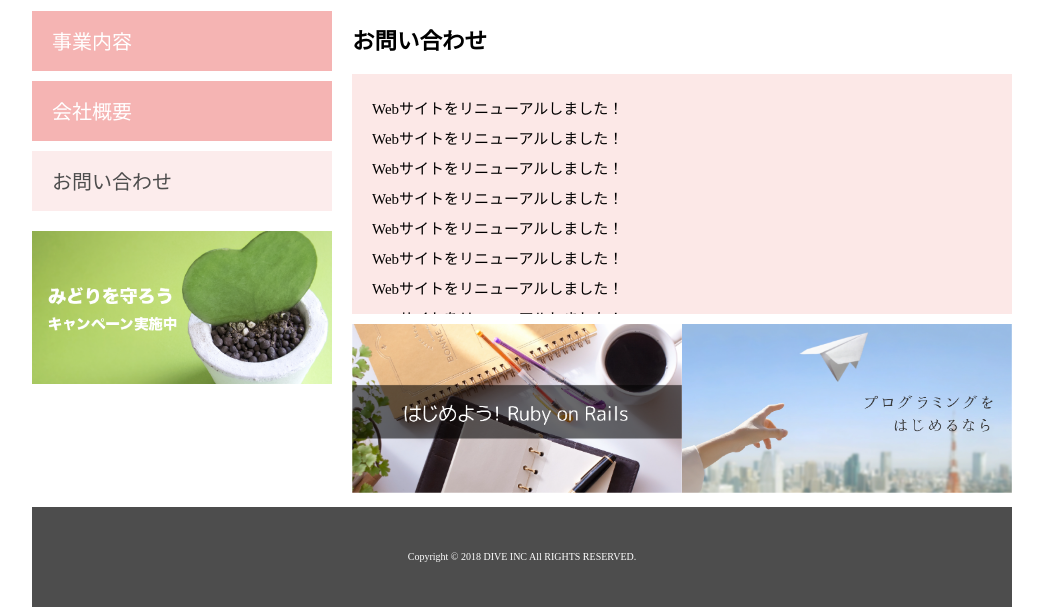
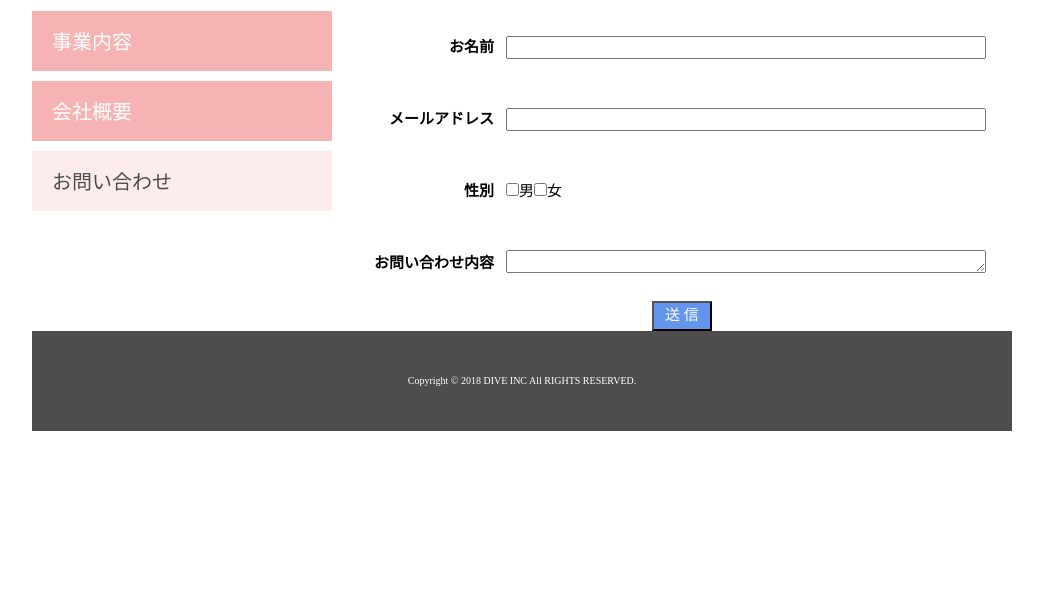
Before and after one commit to katkic/html_scc_task1, a plain HTML site: page contact.html in a window 1280 px wide. Shown: the part 787-1394 px from the top of the page, without its empty margins (118-1161 px from the left). After the commit the page ends 1218 px from the top, so only its background shows below. Drawn offline with Linux system fonts and the light colour scheme.

Commit message:
contact.htmlにformを追加

```diff
--- a/contact.html
+++ b/contact.html
@@ -33,38 +33,32 @@
             <li><a href="company.html">会社概要</a></li>
             <li class="point"><a href="contact.html">お問い合わせ</a></li>
           </ul>
-
-        <p class="banner">
-          <a href="#">
-            <img src="./images/banner.png" alt="バナー画像1">
-          </a>
-        </p><!-- /.banner -->
       </aside><!-- /.side_menu -->
 
       <article class="content">
-        <h2>お問い合わせ</h2>
-        <div class="news">
-          <ul>
-            <li>Webサイトをリニューアルしました！</li>
-            <li>Webサイトをリニューアルしました！</li>
-            <li>Webサイトをリニューアルしました！</li>
-            <li>Webサイトをリニューアルしました！</li>
-            <li>Webサイトをリニューアルしました！</li>
-            <li>Webサイトをリニューアルしました！</li>
-            <li>Webサイトをリニューアルしました！</li>
-            <li>Webサイトをリニューアルしました！</li>
-            <li>Webサイトをリニューアルしました！</li>
-            <li>Webサイトをリニューアルしました！</li>
-          </ul>
-        </div><!-- /.news -->
-        <div class="article_banner_area">
-          <p>
-            <a href="#"><img src="./images/banner02.png" alt="バナー画像2"></a>
-          </p>
-          <p>
-            <a href="#"><img src="./images/banner03.png" alt="バナー画像3"></a>
-          </p>
-        </div><!-- /.article_banner_area -->
+        <form action="">
+          <table class="contact">
+            <tr>
+              <th>お名前</th>
+              <td><input type="text" class="input_width"></td>
+            </tr>
+            <tr>
+              <th>メールアドレス</th>
+              <td><input type="email" class="input_width"></td>
+            </tr>
+            <tr>
+              <th>性別</th>
+              <td><input type="checkbox">男<input type="checkbox">女</td>
+            </tr>
+            <tr>
+              <th>お問い合わせ内容</th>
+              <td><textarea rows="1" class="input_width"></textarea>
+            </tr>
+          </table>
+          <div class="btn_center">
+            <input type="submit" value="送 信" class="sub_button">
+          </div><!-- /.btn_center -->
+        </form>
       </article><!-- /.content -->
     </div><!-- /.wrapper -->
 
--- a/css/style.css
+++ b/css/style.css
@@ -159,3 +159,43 @@ ul.top_menu {
   vertical-align: middle;
   display: table-cell;
 }
+
+/* contactページ フォーム */
+* {
+  box-sizing: border-box;
+}
+
+.contact tr {
+  height: 7rem;
+}
+
+.contact th {
+  width: 150px;
+  text-align: right;
+  padding-right: 10px;
+}
+
+.contact td {
+  padding: 0;
+}
+
+.input_width {
+  width: 480px;
+}
+
+.sub_button {
+  width: 50px;
+  background-color: cornflowerblue;
+  color: #fff;
+  width: 60px;
+  height: 30px;
+}
+
+.sub_button:hover {
+  opacity: 0.6;
+}
+
+.btn_center {
+  text-align: center;
+}
+/* ここまで */
```
